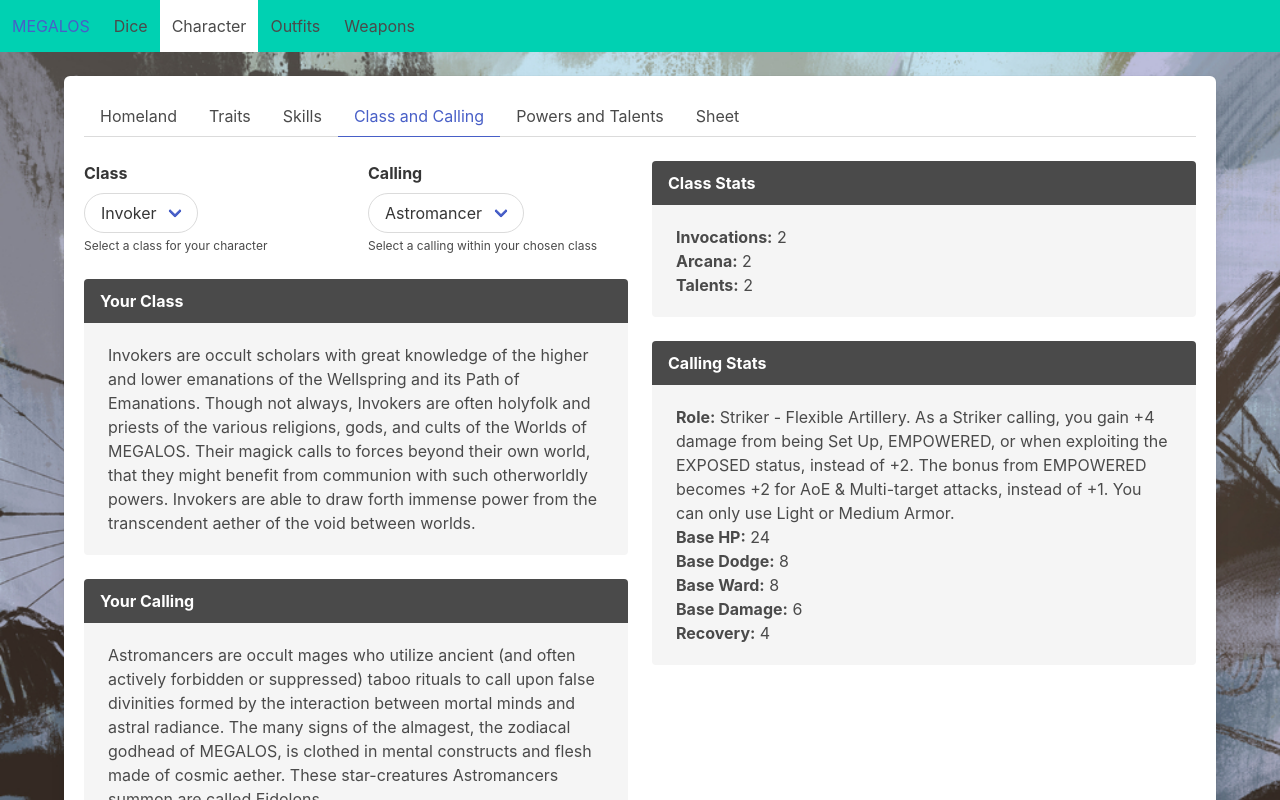
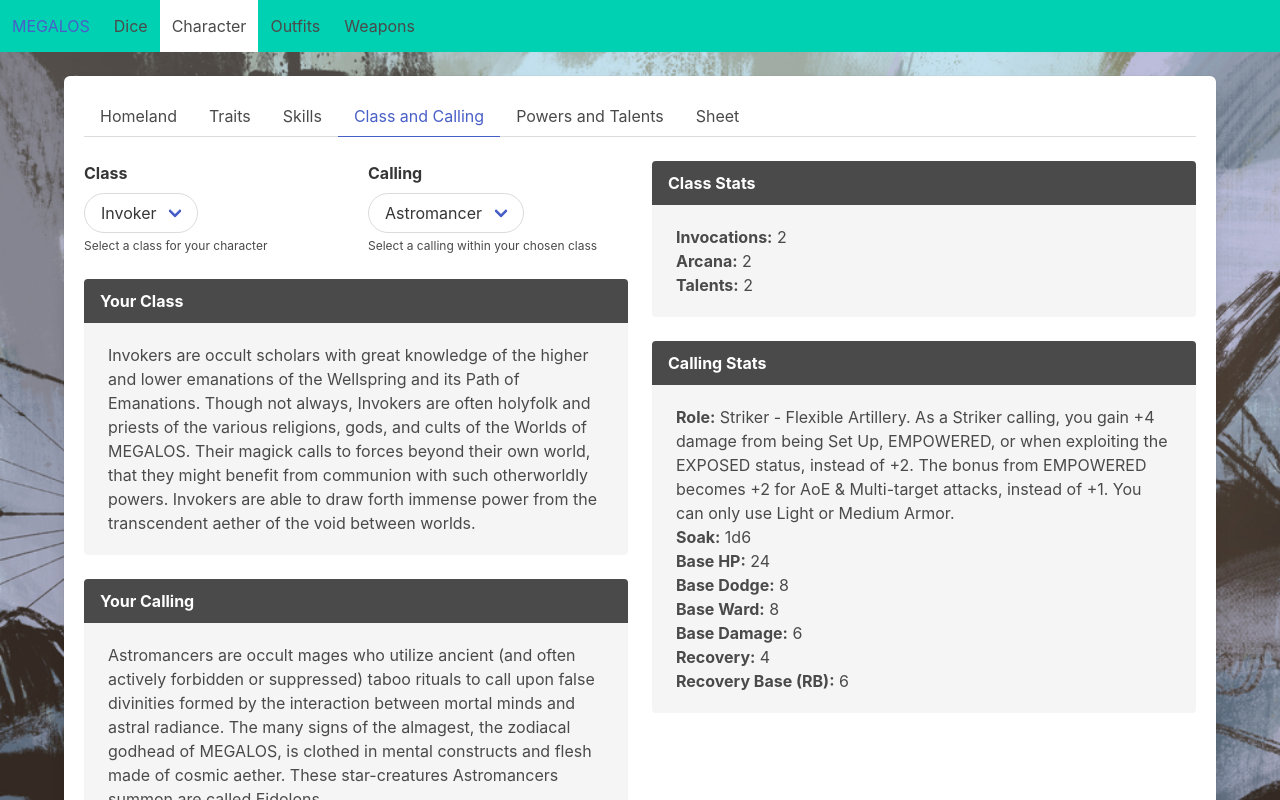
Before and after one commit to astralfrontier/megalos, a React (Vite) app: page /character in a window 1280 px wide. Both pictures are taken after a click on the link "Class and Calling". Shown: the top 800 px of the page. Built offline with nearby package versions, Linux system fonts and the light colour scheme; the HTML template or start-up script is replaced by a standard one.

Commit message:
Show Soak and Recovery Base

```diff
--- a/src/characters/ClassCallingPane.tsx
+++ b/src/characters/ClassCallingPane.tsx
@@ -60,11 +60,15 @@ function ClassCallingPane() {
           <p>
             <strong>Role:</strong> {roleText(character)}
           </p>
+          <p>
+            <strong>Soak:</strong> {character.calling.role == MegalosRole.TANK ? "2d6" : "1d6"}
+          </p>
           {benefit("Base HP", character.calling.benefits.baseHp)}
           {benefit("Base Dodge", character.calling.benefits.baseDodge)}
           {benefit("Base Ward", character.calling.benefits.baseWard)}
           {benefit("Base Damage", character.calling.benefits.baseDamage)}
           {benefit("Recovery", character.calling.benefits.recovery)}
+          {benefit("Recovery Base (RB)", character.calling.benefits.baseHp / 4)}
         </div>
       </article>
     </>
```
